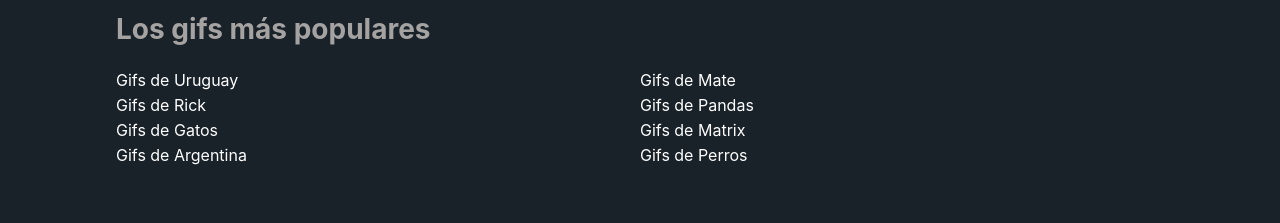
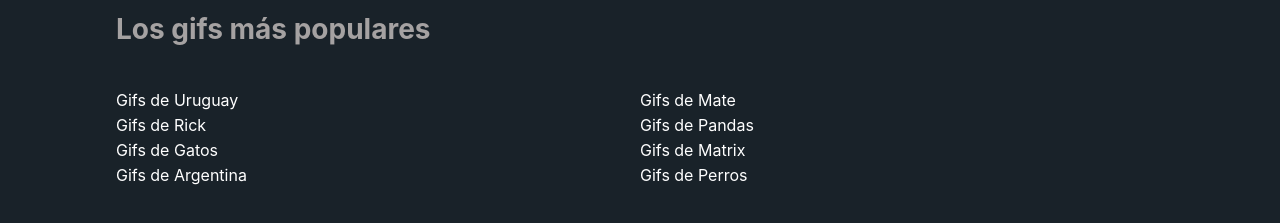
Before and after one commit to lucaspintos909/giffy, a React (Create React App) app: page / in a window 1280 px wide. Shown: the part 251-474 px from the top of the page. Built offline with nearby package versions, Linux system fonts and the light colour scheme; no server answers.

Commit message:
fix: Quitando margen que rompia todo

```diff
--- a/src/pages/Home/Home.css
+++ b/src/pages/Home/Home.css
@@ -10,7 +10,8 @@
 .popular__gifs-list {
   display: grid;
   grid-template-columns: repeat(2, 1fr);
-  padding: 0;
+  padding: 20px 0;
+  margin: 0;
   text-decoration: none;
   list-style: none;
 }
```
